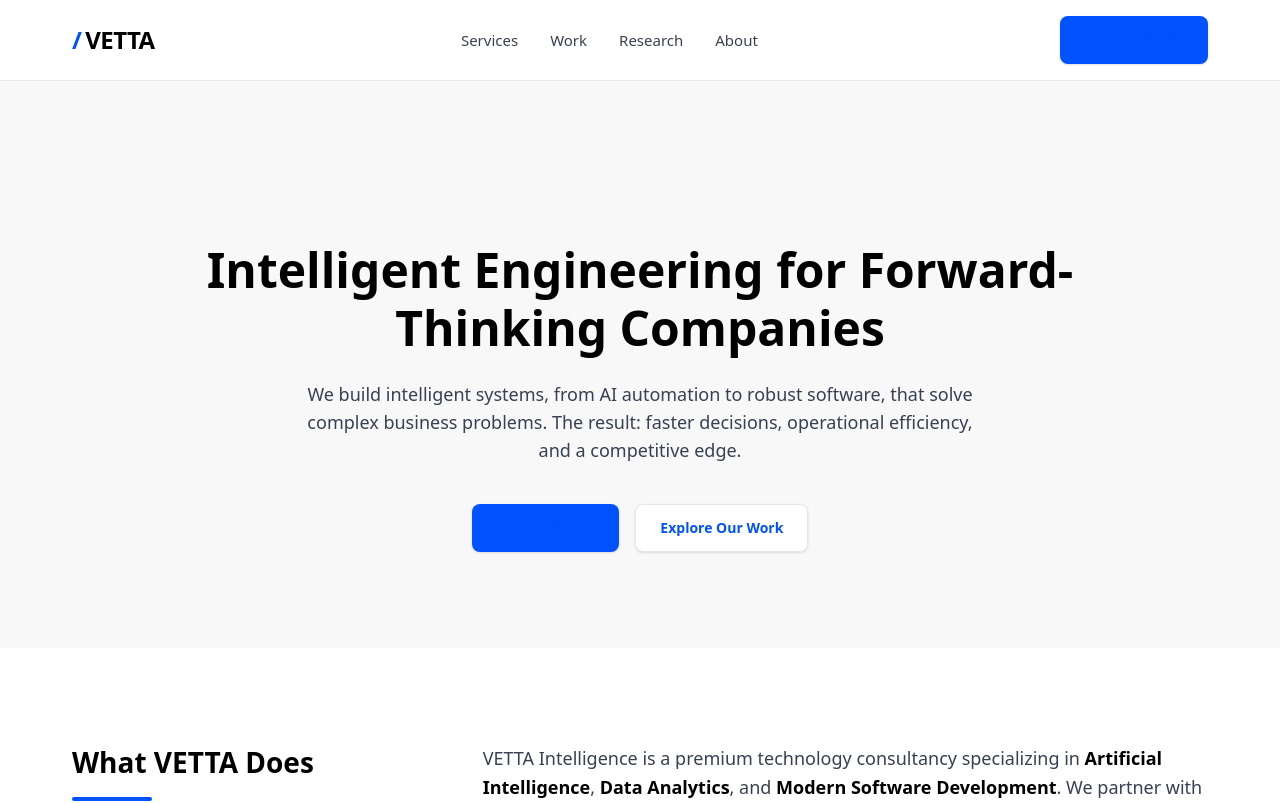
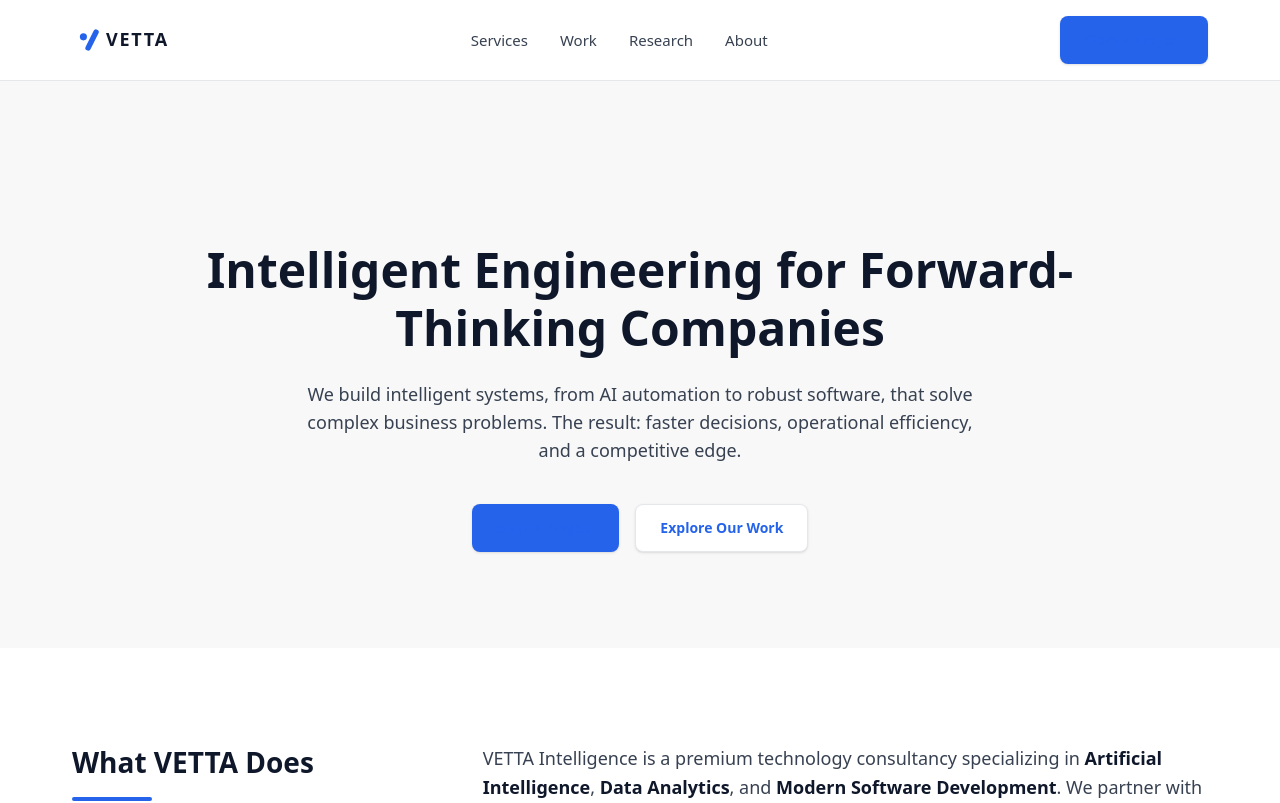
Before and after one commit to haulbox2361/VETTA-, a Next.js app: page / in a window 1280 px wide. Shown: the top 803 px of the page. Built offline with nearby package versions, Linux system fonts and the light colour scheme; no server answers.

Commit message:
Update logo to match custom design and refine brand blue

```diff
--- a/app/globals.css
+++ b/app/globals.css
@@ -2,9 +2,9 @@
 
 @theme {
   /* Brand Colors */
-  --color-brand-blue: #0051FF;
-  --color-brand-blue-hover: #0040CC;
-  --color-brand-black: #000000;
+  --color-brand-blue: #2563EB;
+  --color-brand-blue-hover: #1D4ED8;
+  --color-brand-black: #0F172A;
 
   /* Neutral Colors */
   --color-neutral-50: #F8F8F8;
--- a/components/ui/Footer.tsx
+++ b/components/ui/Footer.tsx
@@ -1,6 +1,7 @@
 import React from 'react';
 import Link from 'next/link';
 import { Container } from './Container';
+import { Logo } from './Logo';
 
 export function Footer() {
   const currentYear = new Date().getFullYear();
@@ -11,10 +12,8 @@
         <div className="grid grid-cols-1 gap-8 md:grid-cols-4 lg:gap-12">
           {/* Brand Col */}
           <div className="flex flex-col gap-4 md:col-span-1">
-            <Link href="/" className="inline-block focus-visible:outline-none focus-visible:ring-2 focus-visible:ring-brand-blue rounded-md">
-              <span className="text-2xl font-bold text-brand-black tracking-tight flex items-center">
-                <span className="text-brand-blue mr-1">/</span>VETTA
-              </span>
+            <Link href="/" className="inline-block focus-visible:outline-none focus-visible:ring-2 focus-visible:ring-brand-blue rounded-md hover:opacity-90 transition-opacity">
+              <Logo className="scale-90 origin-left" />
             </Link>
             <p className="text-sm text-neutral-500">
               Simple Outside. Intelligent Inside. Professional technology consulting for forward-thinking companies.
--- a/components/ui/Header.tsx
+++ b/components/ui/Header.tsx
@@ -4,16 +4,14 @@
 import { Navigation } from './Navigation';
 import { MobileMenu } from './MobileMenu';
 import { Button } from './Button';
+import { Logo } from './Logo';
 
 export function Header() {
   return (
     <header className="sticky top-0 z-40 w-full border-b border-neutral-200 bg-white/90 backdrop-blur-md">
       <Container className="flex h-[60px] md:h-[80px] items-center justify-between">
-        <Link href="/" className="flex items-center gap-2 focus-visible:outline-none focus-visible:ring-2 focus-visible:ring-brand-blue rounded-md p-1 -ml-1">
-          {/* Logo placeholder - replace with actual logo.svg */}
-          <span className="text-2xl font-bold text-brand-black tracking-tight flex items-center">
-            <span className="text-brand-blue mr-1">/</span>VETTA
-          </span>
+        <Link href="/" className="flex items-center focus-visible:outline-none focus-visible:ring-2 focus-visible:ring-brand-blue rounded-md p-1 -ml-1 hover:opacity-90 transition-opacity">
+          <Logo className="scale-90" />
         </Link>
 
         <Navigation />
--- /dev/null
+++ b/components/ui/Logo.tsx
@@ -0,0 +1,30 @@
+import React from 'react';
+
+export function Logo({ className = '' }: { className?: string }) {
+  return (
+    <div className={`flex items-center ${className}`}>
+      <svg
+        width="28"
+        height="28"
+        viewBox="0 0 32 32"
+        fill="none"
+        xmlns="http://www.w3.org/2000/svg"
+        className="text-brand-blue flex-shrink-0"
+      >
+        {/* The Dot */}
+        <circle cx="8" cy="12" r="4.5" fill="currentColor" />
+
+        {/* The Slash */}
+        <path
+          d="M24 6 L14 26"
+          stroke="currentColor"
+          strokeWidth="7"
+          strokeLinecap="round"
+        />
+      </svg>
+      <span className="text-xl font-extrabold tracking-widest text-brand-black ml-1 uppercase">
+        VETTA
+      </span>
+    </div>
+  );
+}
```
